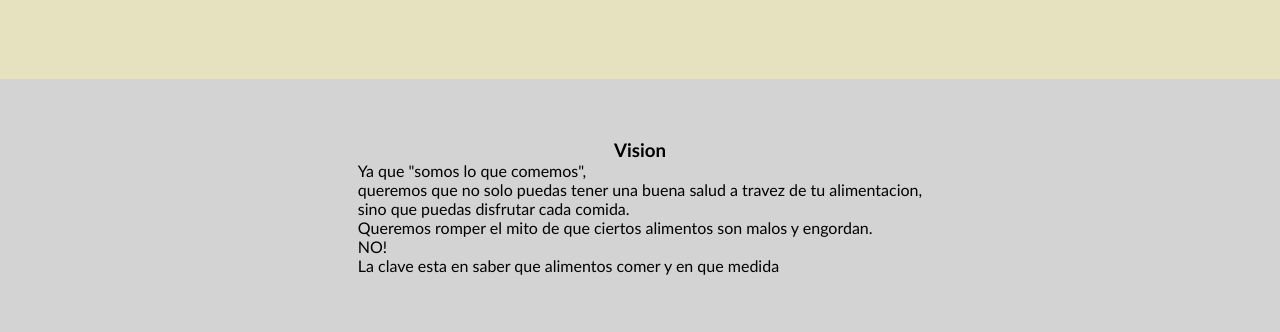
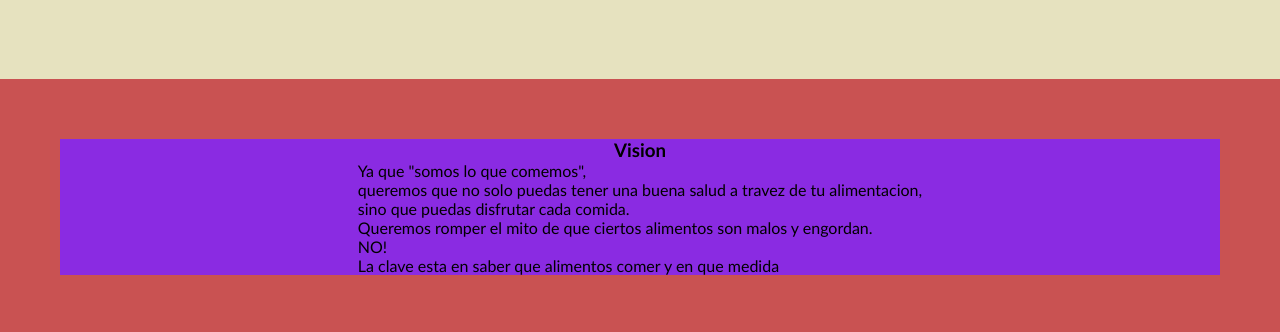
Before and after one commit to federcaula/federcaula-natur, a plain HTML site: page index.html in a window 1280 px wide. Shown: the part 860-1192 px from the top of the page. Drawn offline with Linux system fonts and the light colour scheme.

Commit message:
css rama-dos

```diff
--- a/css/main.css
+++ b/css/main.css
@@ -5,8 +5,8 @@
 }
 
 body{
-    background-color: lightgray;
-    font-family: 'Gill Sans', 'Gill Sans MT', Calibri, 'Trebuchet MS', sans-serif;
+    background-color: rgb(201, 82, 82);
+    font-family:'Trebuchet MS', 'Lucida Sans Unicode', 'Lucida Grande', 'Lucida Sans', Arial, sans-serif;
 }
 
 header{
@@ -64,6 +64,7 @@ main{
 }
 
 .vision{
+    background-color: blueviolet;
     margin: 60px;
     justify-content: center;
     justify-items: center;
```
